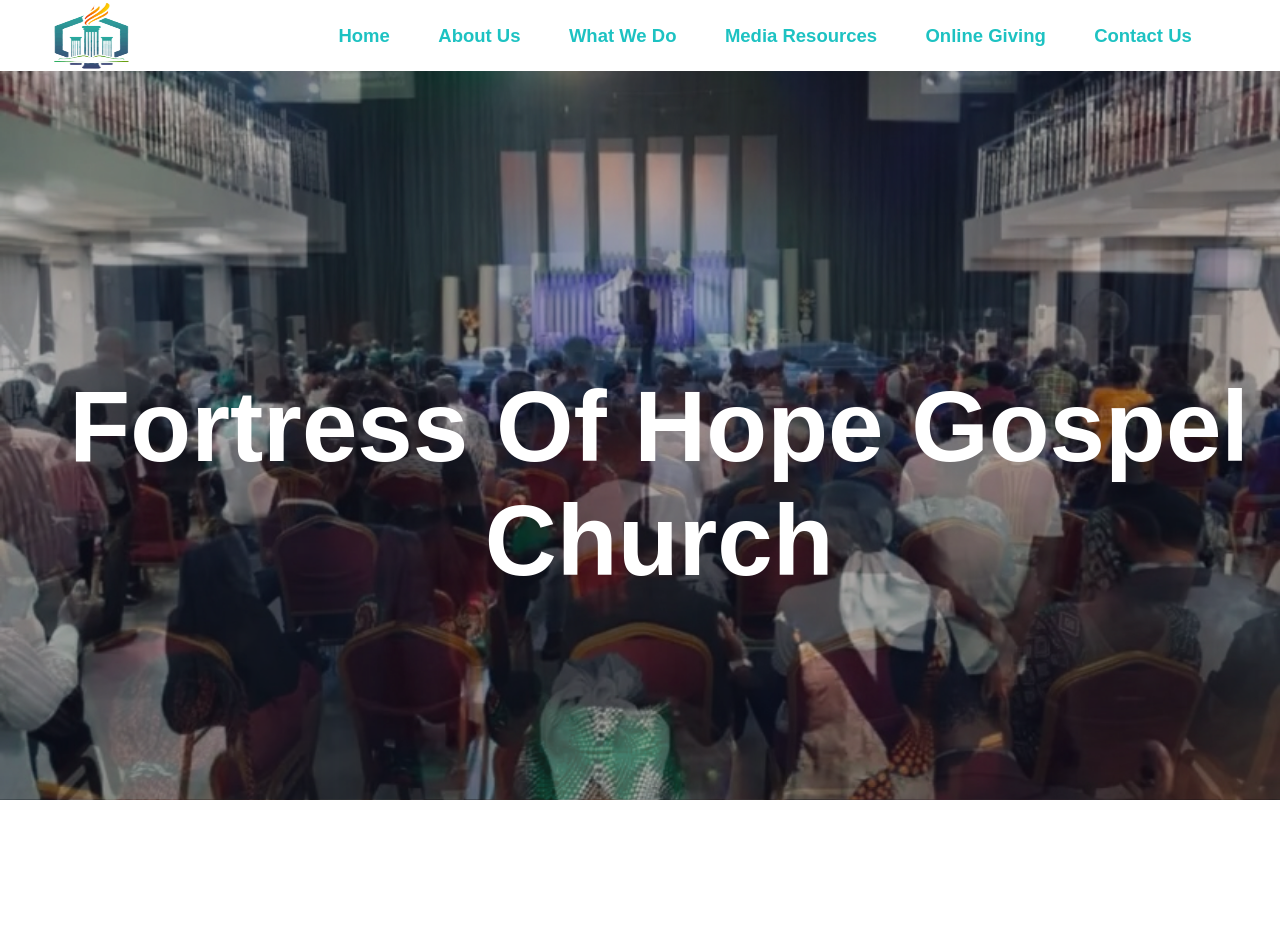
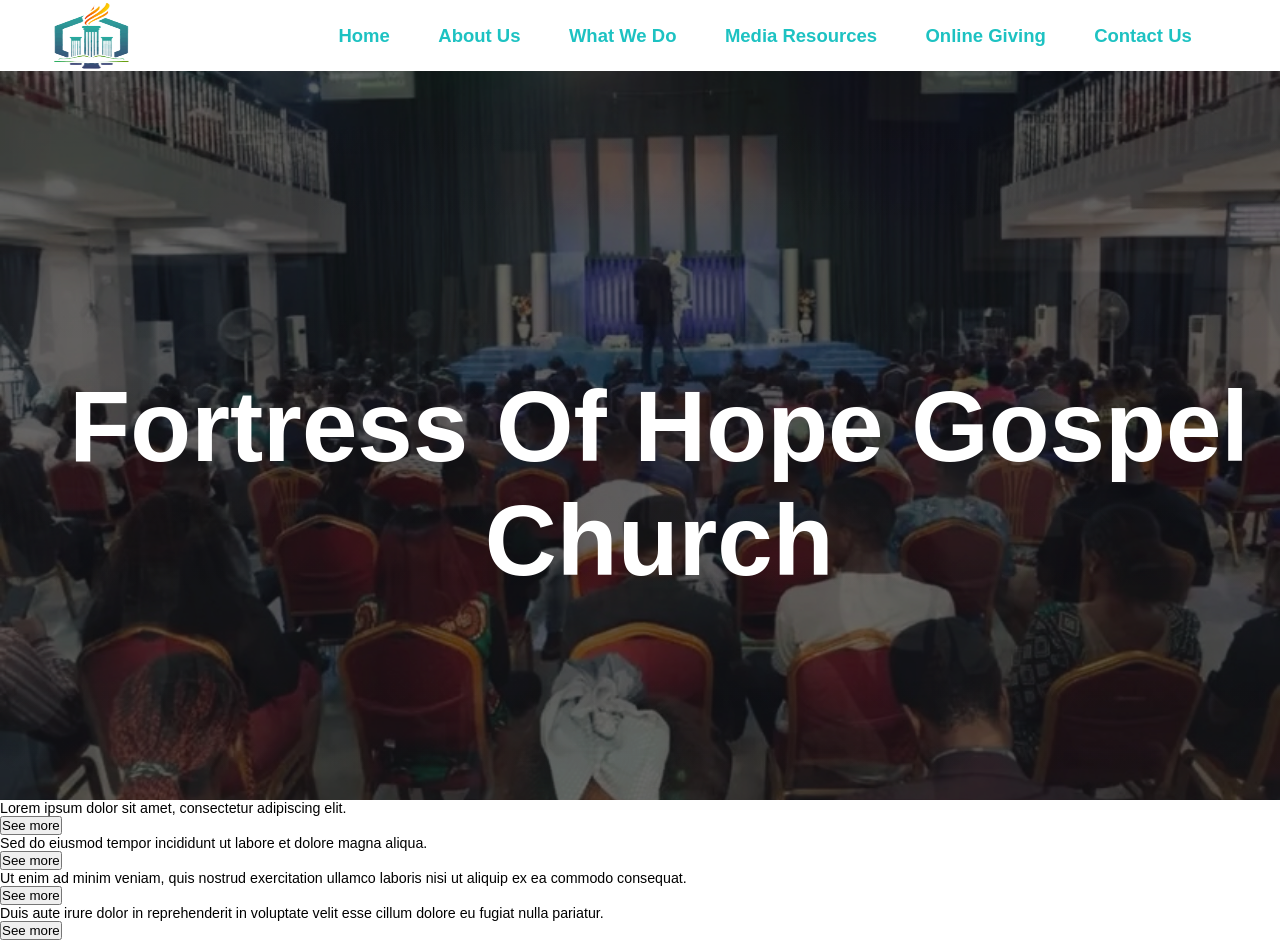
Before and after one commit to Iydeejames/Fortress-of-hope, a React (Create React App) app: page / in a window 1280 px wide. Before the commit the page ends 800 px from the top, so only its background shows below. Built offline with nearby package versions, Linux system fonts and the light colour scheme.

Commit message:
Files changed

```diff
--- a/src/App.css
+++ b/src/App.css
@@ -158,66 +158,3 @@ body {
   margin-top: 3.5rem;
   font-family: Arial, Helvetica, sans-serif;
 }
-
-/* BannerSection.css */
-.banner-section {
-  position: relative;
-  width: 100%;
-  max-width: 600px; /* Adjust width as needed */
-  margin: 0 auto;
-  overflow: hidden;
-}
-
-.slideshow {
-  display: flex;
-  flex-direction: column;
-}
-
-.slide {
-  transition: opacity 1s ease-in-out;
-  opacity: 0;
-  position: absolute;
-  width: 100%;
-}
-
-.slide p {
-  background-color: seagreen;
-  color: white;
-  padding: 20px;
-  border-radius: 8px;
-  margin: 0;
-  overflow: hidden;
-  text-overflow: ellipsis;
-  display: -webkit-box;
-  -webkit-line-clamp: 5; /* Show half of the text */
-  -webkit-box-orient: vertical;
-}
-
-.slide.active {
-  opacity: 1;
-}
-
-.slide button {
-  margin-top: 10px;
-}
-
-.dot-container {
-  position: absolute;
-  bottom: 20px;
-  left: 50%;
-  transform: translateX(-50%);
-  display: flex;
-}
-
-.dot {
-  width: 10px;
-  height: 10px;
-  border-radius: 50%;
-  background-color: #ccc;
-  margin: 0 5px;
-  cursor: pointer;
-}
-
-.dot.active {
-  background-color: seagreen;
-}
--- a/src/components/Banner.js
+++ b/src/components/Banner.js
@@ -6,6 +6,7 @@ const loremIpsumTexts = [
   'Ut enim ad minim veniam, quis nostrud exercitation ullamco laboris nisi ut aliquip ex ea commodo consequat.',
   'Duis aute irure dolor in reprehenderit in voluptate velit esse cillum dolore eu fugiat nulla pariatur.'
 ];
+
 
 const BannerSection = () => {
     const [currentTextIndex, setCurrentTextIndex] = useState(0);
@@ -24,20 +25,20 @@ const BannerSection = () => {
     };
 
     return (
-    <div className="banner-section">
-      <div className="slideshow">
+      <div className="custom-banner-section">
+        <div className="custom-slideshow">
           {loremIpsumTexts.map((text, index) => (
-          <div key={index} className={`slide ${index === currentTextIndex ? 'active' : ''}`}>
+            <div key={index} className={`custom-slide ${index === currentTextIndex ? 'custom-active' : ''}`}>
               <p>{text}</p>
               <button onClick={handleSeeMore}>See more</button>
             </div>
           ))}
         </div>
-      <div className="dot-container">
+        <div className="custom-dot-container">
           {loremIpsumTexts.map((_, index) => (
             <div
               key={index}
-            className={`dot ${index === currentTextIndex ? 'active' : ''}`}
+              className={`custom-dot ${index === currentTextIndex ? 'custom-active' : ''}`}
               onClick={() => setCurrentTextIndex(index)}
             />
           ))}
```
Lines whose indentation alone changed are shown as unchanged.
